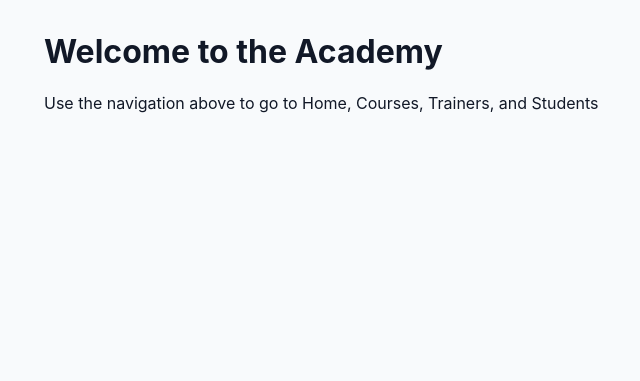
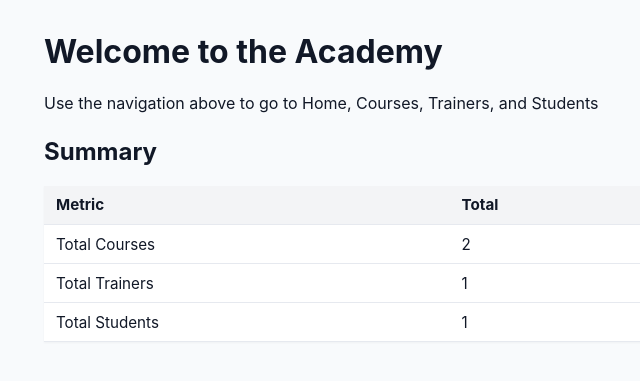
Before and after one commit to tawhid2001/assignment_1, a Django app: page / in a window 1280 px wide. Shown: the part 73-454 px from the top of the page, without its empty margins (62-702 px from the left). Run offline with Django 5.2, Linux system fonts and the light colour scheme; data comes from the database, SQL or seed files in the repository.

Commit message:
total courses, total trainers and total students data is provided

```diff
--- a/templates/home.html
+++ b/templates/home.html
@@ -14,6 +14,32 @@
   <main class="container">
     <h1>Welcome to the Academy</h1>
     <p>Use the navigation above to go to Home, Courses, Trainers, and Students</p>
+        <section style="margin-top:1.5rem;">
+      <h2>Summary</h2>
+
+      <table class="table" style="max-width:600px;">
+        <thead>
+          <tr>
+            <th>Metric</th>
+            <th>Total</th>
+          </tr>
+        </thead>
+        <tbody>
+          <tr>
+            <td>Total Courses</td>
+            <td>{{ total_courses }}</td>
+          </tr>
+          <tr>
+            <td>Total Trainers</td>
+            <td>{{ total_trainers }}</td>
+          </tr>
+          <tr>
+            <td>Total Students</td>
+            <td>{{ total_students }}</td>
+          </tr>
+        </tbody>
+      </table>
+    </section>
   </main>
 </body>
 </html>
--- a/training_portal/views.py
+++ b/training_portal/views.py
@@ -1,5 +1,14 @@
 from django.shortcuts import render
+from academy.models import Course, Trainer, Student
 
 # Create your views here.
 def home(request):
-    return render(request, 'home.html')
+    total_courses = Course.objects.count()
+    total_trainers = Trainer.objects.count()
+    total_students = Student.objects.count()
+    context = {
+        'total_courses': total_courses,
+        'total_trainers': total_trainers,
+        'total_students': total_students,
+    }
+    return render(request, 'home.html', context)
```
